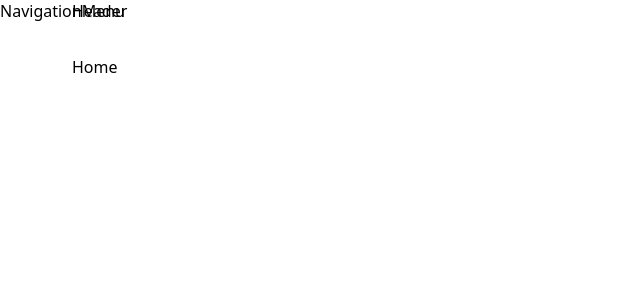
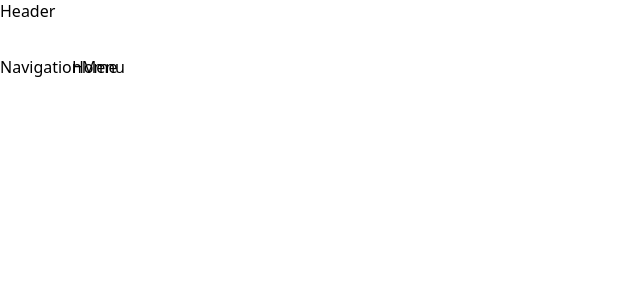
Before and after one commit to coderdal/yt-shorts, a Next.js app: page / in a window 1280 px wide. Shown: the top 300 px of the page, without its empty margins (0-640 px from the left). Built offline with nearby package versions, Linux system fonts and the light colour scheme.

Commit message:
layout style changes

```diff
--- a/styles/header.module.css
+++ b/styles/header.module.css
@@ -1,3 +1,3 @@
 .header {
-  grid-area: 1 / 2 / 2 / 6;
+  grid-area: 1 / 1 / 2 / 6;
 }
--- a/styles/navigationMenu.module.css
+++ b/styles/navigationMenu.module.css
@@ -1,3 +1,3 @@
 .nav {
-  grid-area: 1 / 1 / 6 / 2;
+  grid-area: 2 / 1 / 6 / 2;
 }
```
